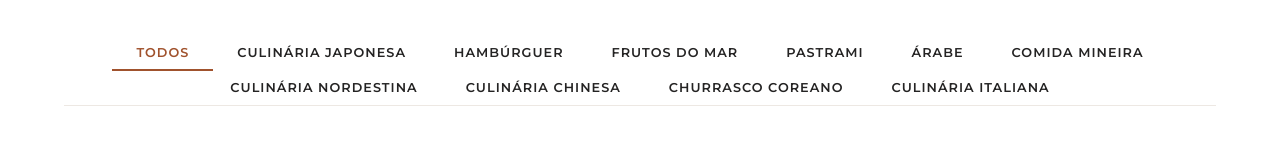
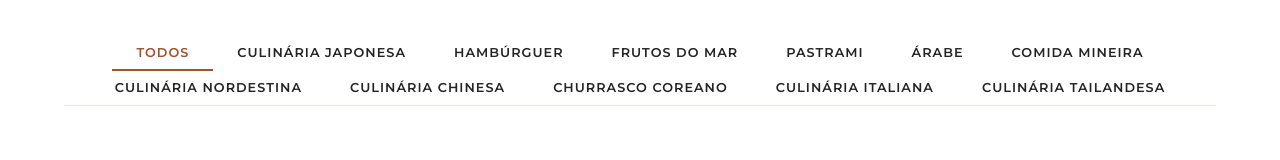
Before and after one commit to Dev-BrunoOliveira/GUIA, a React (Vite) app: page / in a window 1280 px wide. Shown: the part 351-511 px from the top of the page. Built offline with nearby package versions, Linux system fonts and the light colour scheme; a web font is replaced by a local one.

Commit message:
comida tailandesa

```diff
--- a/src/App.tsx
+++ b/src/App.tsx
@@ -15,6 +15,7 @@
   { label: "Culinária Chinesa", value: "Culinária Chinesa" },
   { label: "Churrasco Coreano", value: "Churrasco Coreano" },
   { label: "Culinária Italiana", value: "Culinária Italiana" },
+  { label: "Culinária Tailandesa", value: "Culinária Tailandesa" }
 ];
 
 export default function App() {
--- a/src/data/restaurants.ts
+++ b/src/data/restaurants.ts
@@ -126,6 +126,15 @@
     address: 'Você pode realizar o seu pedido pelo iFood.',
     description: 'Um menção honrosa para o Suramu, um restaurante de comida japonesa que não tem um endereço físico, mas entrega pratos incríveis pelo iFood. Eles tem o diferencial de não usar Salmão.',
     instagramUrl: 'https://www.instagram.com/suramu_sushi/'
+  },
+   {
+    id: 'thaiesan',
+    name: 'Thaiesan',
+    category: 'Culinária Tailandesa',
+    image: './IMG/THAIESAN/ArrozNoAbacaxi.jpg',
+    address: 'Rua Barão de Iguape 373 Liberdade, São Paulo - SP',
+    description: 'Um lugar aonde você pode conhecer pratos tailandeses. O ambiente é agradável, porem pequeno va sem pressa e o serviço é impecável.',
+    instagramUrl: 'https://www.instagram.com/thaiesan_br/'
   }
 
 ];
```
Also changed, not shown: public/IMG/THAIESAN/ArrozNoAbacaxi.jpg (added).
